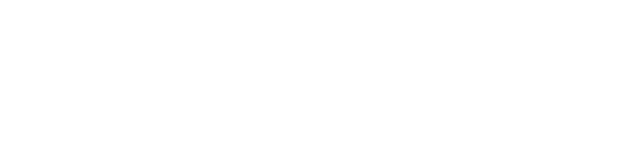
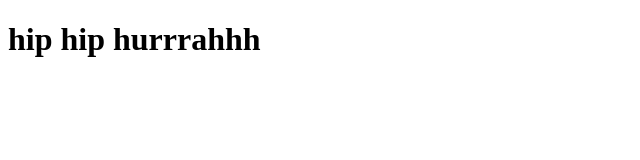
Before and after one commit to SaiKiranVeera/coursera-test, a plain HTML site: page site/index.html in a window 1280 px wide. Shown: the whole page, without its empty margins (0-640 px from the left). Drawn offline with Linux system fonts and the light colour scheme.

Commit message:
my first page.

```diff
--- a/site/index.html
+++ b/site/index.html
@@ -2,6 +2,8 @@
 <html>
 <head>
 	<title>Hello Coursera</title>
+
+	<h1> hip hip hurrrahhh </h1>
 </head>
 <body>
 
```
